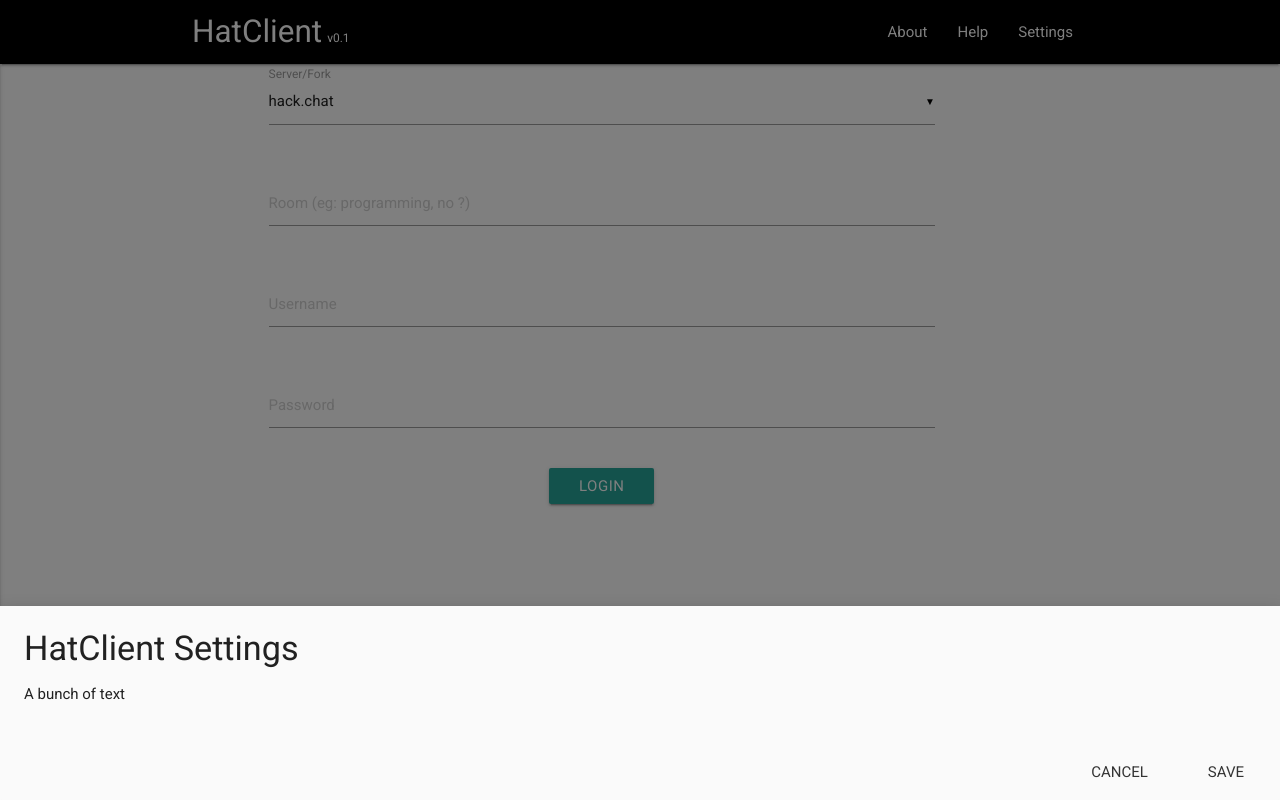
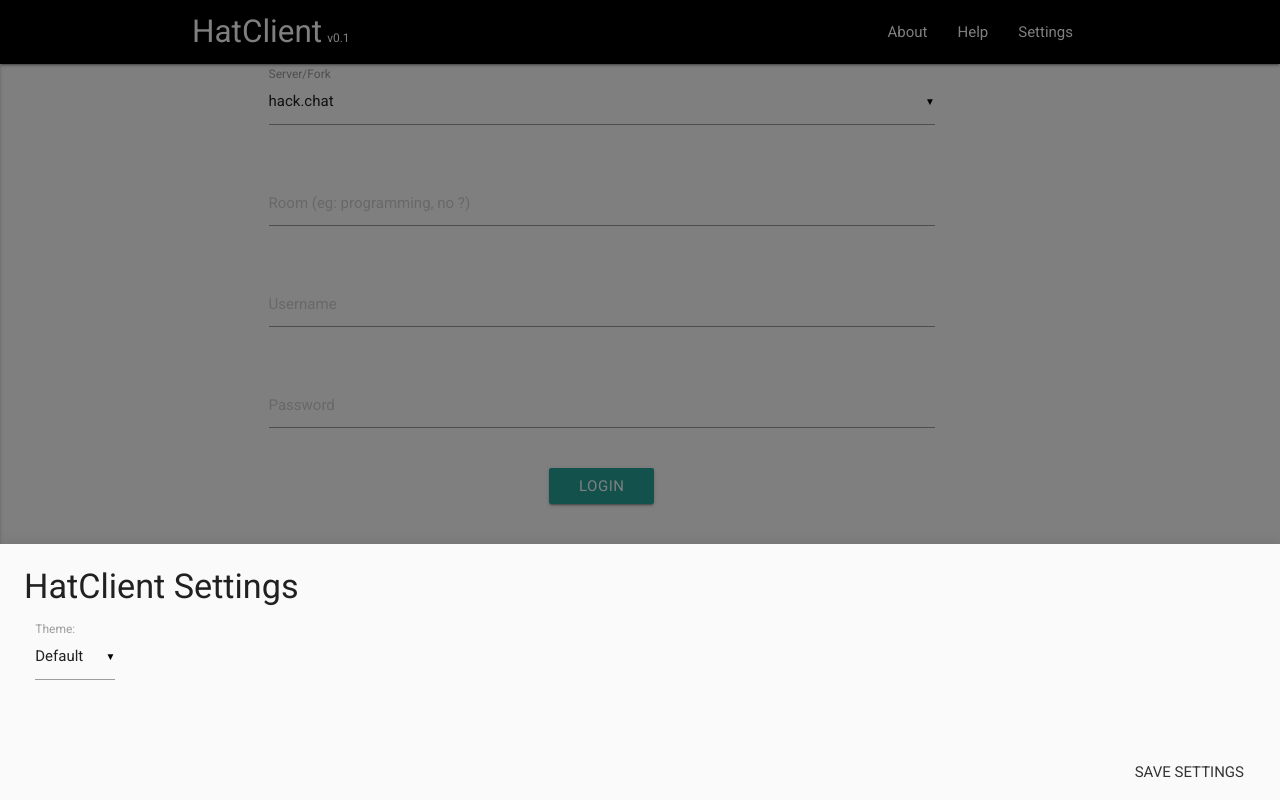
Before and after one commit to HatCrew/HatClient, a plain HTML site: page index.html in a window 1280 px wide. Both pictures are taken after a click on the link "Settings". Drawn offline with Linux system fonts and the light colour scheme.

Commit message:
Added support for themes. Included 'Dark' theme

```diff
--- a/index.html
+++ b/index.html
@@ -74,7 +74,6 @@
 		<option value="32chat">chat.32ch.org</option>
 		<option value="sleepychat">sleepykev.tk:8080</option>
 		<option value="hatchat">paswd4.com/chat</option>
-		<option value="minuxchat">minuxgix.tk</option>
           </select>
           <label>Server/Fork</label>
         </div>
@@ -121,19 +120,28 @@
 	 <div id="modal1" class="modal bottom-sheet">
 		<div class="modal-content">
 			<h4>HatClient Settings</h4>
-				<p>A bunch of text</p>
+				<div class="col s12">
+				<div class="row">
+				<div class="input-field col s1">
+					<select id="themechoice">
+						<option value="default">Default</option>
+						<option value="dark">Dark</option>
+					</select>
+					<label>Theme:</label>
+				</div>
+				</div>
+				</div>
 		</div>
 
 		<div class="modal-footer">
-		  <a href="#!" class=" modal-action modal-close waves-effect waves-green btn-flat">Save</a>
-		  <a href="#!" class=" modal-action modal-close waves-effect waves-green btn-flat">Cancel</a>
+		  <a href="#!" onclick="saveSettings()" class=" modal-action modal-close waves-effect waves-green btn-flat">Save Settings</a>
 		</div>
 	</div>
 	<!-- -->
 	<div id="about" class="modal">
 		<div class="modal-content">
 			<h4>About HatClient</h4>
-				<p>HatClient is a custom client for forks of <a href="#">hack.chat</a>.<br>It is currently <b>unfinished</b>.<br><br><b>VERSION:</b> 0.1<br><b>LAST UPDATED:</b> February 18, 2017</p>
+				<p>HatClient is a custom client for forks of <a href="#">hack.chat</a>.<br>It is currently <b>unfinished</b>.<br><br><b>VERSION:</b> 0.1<br><b>LAST UPDATED:</b> February 18, 2017<br><b>THEME:</b><span id="curTheme"></span></p>
 		</div>
 		<div class="modal-footer">
 		  <a href="#!" class=" modal-action modal-close waves-effect waves-green btn-flat">OK</a>
```
